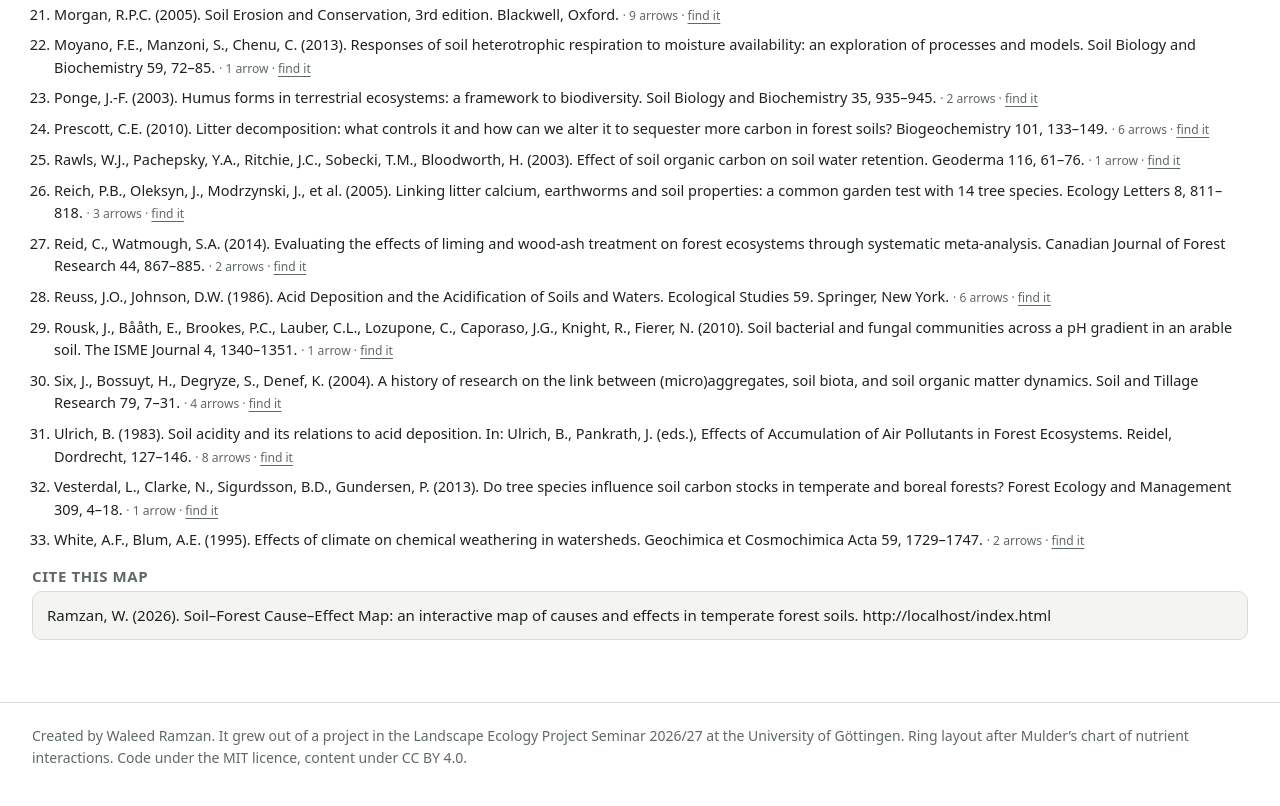
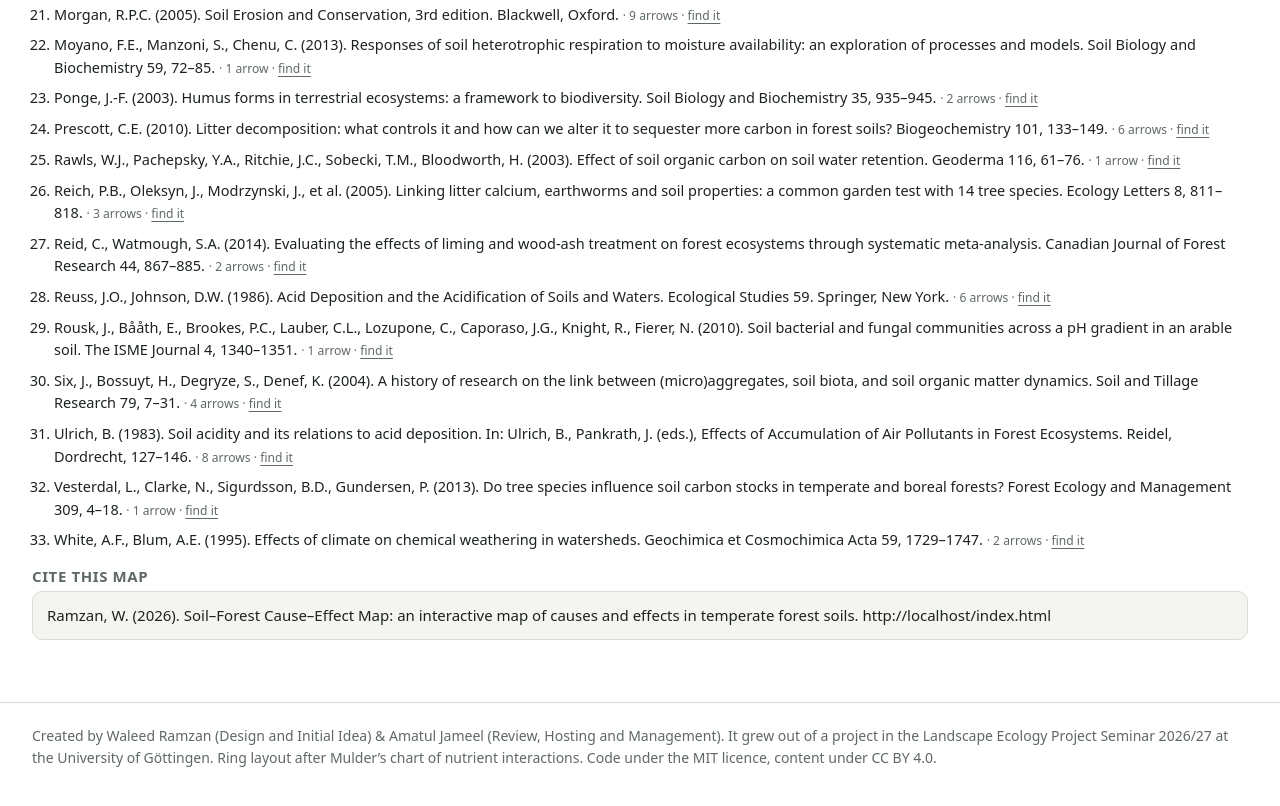
Before and after one commit to amatulifa/soil-forest-cause-effect-map, a plain HTML site: page index.html in a window 1280 px wide. Shown: the part 10295-11101 px from the top of the page. Drawn offline with Linux system fonts and the light colour scheme.

Commit message:
Update index.html

```diff
--- a/index.html
+++ b/index.html
@@ -114,7 +114,7 @@
 </main>
 
 <footer><div class="wrap">
-  <p>Created by Waleed Ramzan. It grew out of a project in the Landscape Ecology Project Seminar 2026/27 at the University of Göttingen. Ring layout after Mulder’s chart of nutrient interactions. Code under the MIT licence, content under CC BY 4.0.</p>
+  <p>Created by Waleed Ramzan (Design and Initial Idea) & Amatul Jameel (Review, Hosting and Management). It grew out of a project in the Landscape Ecology Project Seminar 2026/27 at the University of Göttingen. Ring layout after Mulder’s chart of nutrient interactions. Code under the MIT licence, content under CC BY 4.0.</p>
 </div></footer>
 
 <script src="data/network.js?v=1"></script>
```
